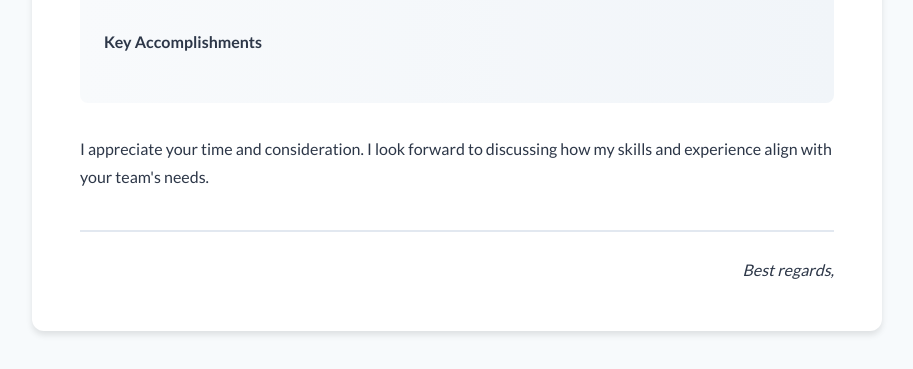
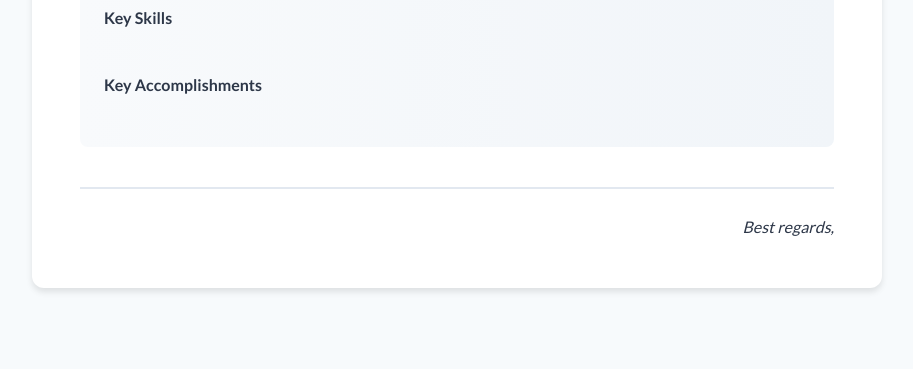
Before and after one commit to Gowthamk007m/LetterForge-AI, a Django app: template backend/templates/new.html in a window 1280 px wide. Shown: the part 431-800 px from the top of the page, without its empty margins (183-1096 px from the left). Run offline with Django 5.2, Linux system fonts and the light colour scheme; the template is opened without the code that fills it, so the values that code supplies are empty.

Commit message:
html update for new.html

```diff
--- a/backend/templates/new.html
+++ b/backend/templates/new.html
@@ -205,7 +205,6 @@
 
             <p>{{cover_letter.outro}}</p>
 
-            <p>I appreciate your time and consideration. I look forward to discussing how my skills and experience align with your team's needs.</p>
 
             <div class="signature">
                 <p>Best regards,</p>
```
